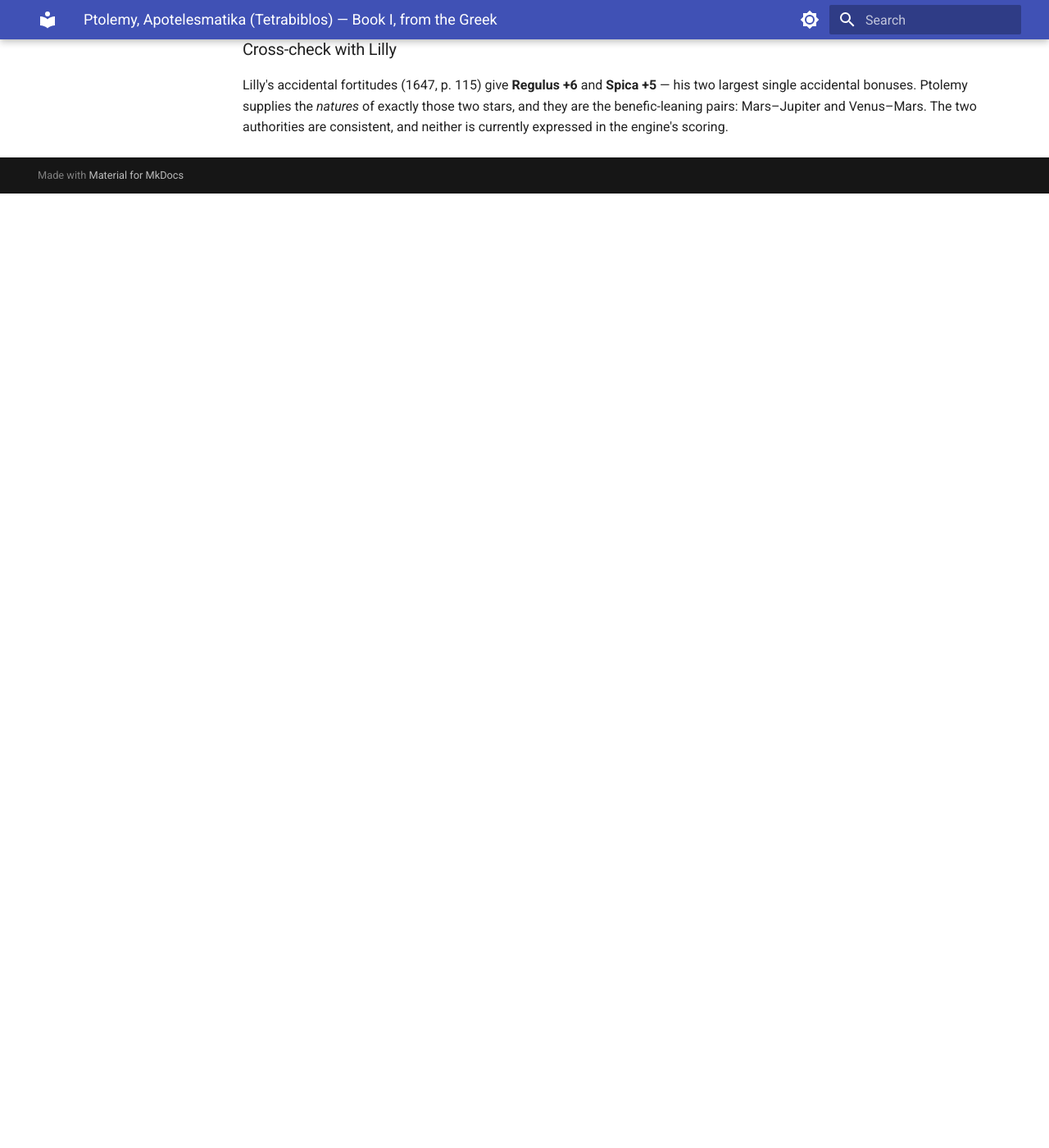
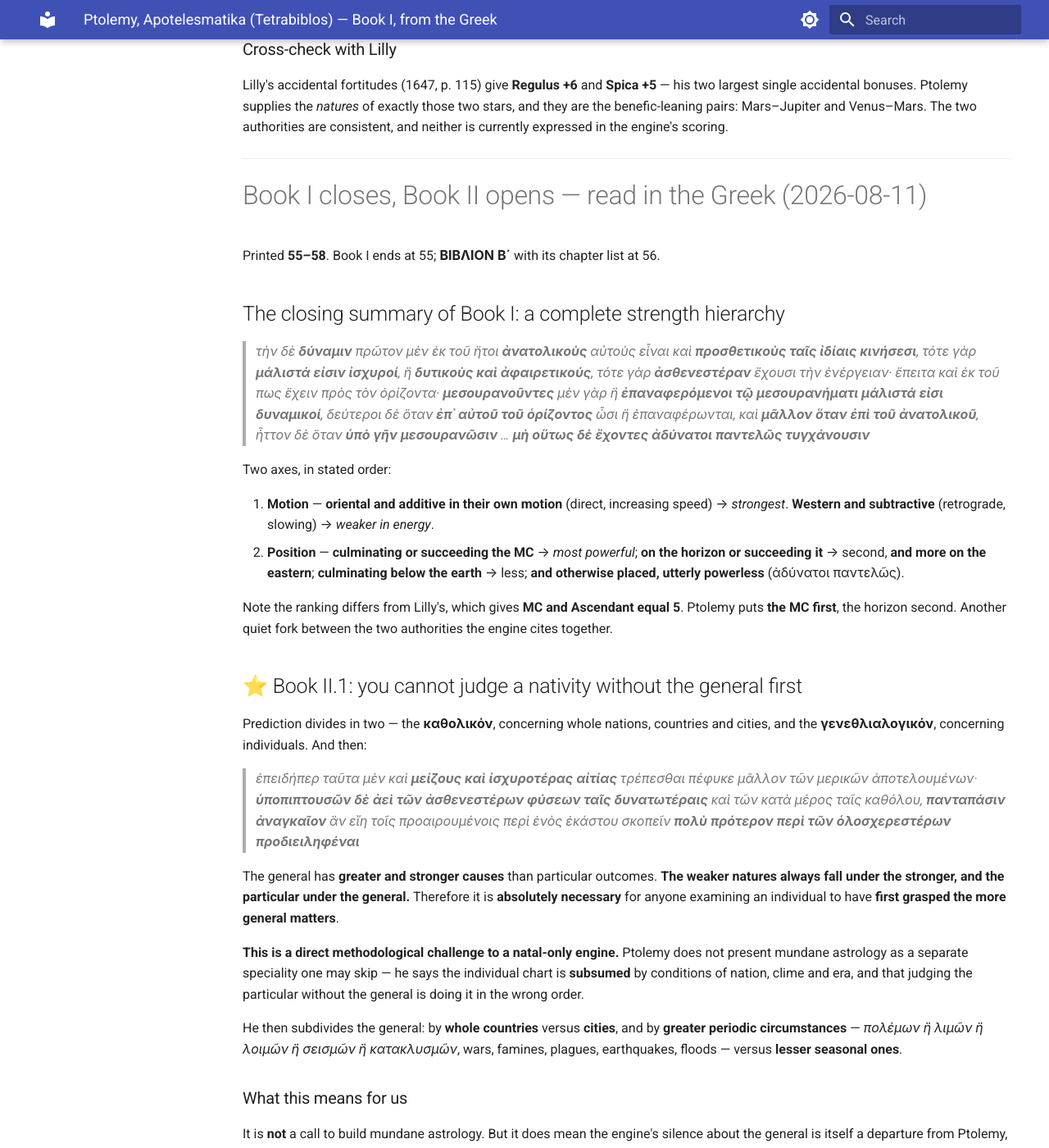
Before and after one commit to Bender1011001/traditional-astrology-engine, an MkDocs documentation site: the page built from docs/sources/ptolemy_greek_book1.md, in a window 1280 px wide and 1400 px high, scrolled down 49311 px. Shown: the whole window at 82% size. Built offline with MkDocs 1.6.1 and Material for MkDocs 9.7.7, drawn with Linux system fonts in a browser that asks for light colours; before the commit the page ends 49547 px from its top, so only the background shows below that; some of the changed text lies outside the part shown.

Commit message:
Book I closes with a strength hierarchy; Book II.1 challenges natal-only judgment
Printed 55-58.

Book I's closing summary gives a complete accidental-strength hierarchy
on two axes in stated order. Motion first: oriental and additive in
their own motion are strongest, western and subtractive have weaker
energy. Then position: culminating or succeeding the MC most powerful,
on the horizon or succeeding it second and more so on the eastern,
culminating below the earth less, and otherwise placed "adynatoi
pantelos", utterly powerless.

That ranking differs from Lilly's, which gives MC and Ascendant an
equal 5. Ptolemy puts the MC first and the horizon second. Another
quiet fork between two authorities the engine cites together.

Book II.1 then divides prediction into the katholikon, concerning
nations and cities, and the genethlialogikon, concerning individuals -
and makes a claim that bears directly on a natal-only engine. The
general has greater and stronger causes; the weaker natures always fall
under the stronger and the particular under the general; therefore it
is PANTAPASIN ANANKAION, absolutely necessary, for anyone examining an
individual to have first grasped the more general matters.

He does not present mundane astrology as an optional speciality. He
says the individual chart is subsumed by conditions of nation, clime
and era, and that judging the particular without the general is doing
it in the wrong order.

Not a call to build mundane astrology. But the engine's silence about
the general is a departure from Ptolemy that he flags with stronger
language than he uses for most of his own techniques. The cheap honest
version is one sentence in the method section: Ptolemy holds a nativity
is subsumed by the conditions of its place and time, so a natal reading
taken alone is partial by his own standard.

Book II's full chapter list is recorded. It is mundane and
meteorological throughout and backs no registered natal rule, so
skipping it is a defensible scope choice rather than an oversight - now
documented as such rather than left as an unexamined gap.

Co-Authored-By: Claude Opus 5 <noreply@anthropic.com>

```diff
--- a/docs/sources/ptolemy_greek_book1.md
+++ b/docs/sources/ptolemy_greek_book1.md
@@ -1371,3 +1371,44 @@ The natures are consistently given as **one primary and one qualified secondary*
 ### Cross-check with Lilly
 
 Lilly's accidental fortitudes (1647, p. 115) give **Regulus +6** and **Spica +5** — his two largest single accidental bonuses. Ptolemy supplies the *natures* of exactly those two stars, and they are the benefic-leaning pairs: Mars–Jupiter and Venus–Mars. The two authorities are consistent, and neither is currently expressed in the engine's scoring.
+
+---
+
+# Book I closes, Book II opens — read in the Greek (2026-08-11)
+
+Printed **55–58**. Book I ends at 55; **ΒΙΒΛΙΟΝ Β΄** with its chapter list at 56.
+
+## The closing summary of Book I: a complete strength hierarchy
+
+> *τὴν δὲ **δύναμιν** πρῶτον μὲν ἐκ τοῦ ἤτοι **ἀνατολικοὺς** αὐτοὺς εἶναι καὶ **προσθετικοὺς ταῖς ἰδίαις κινήσεσι**, τότε γὰρ **μάλιστά εἰσιν ἰσχυροί**, ἢ **δυτικοὺς καὶ ἀφαιρετικούς**, τότε γὰρ **ἀσθενεστέραν** ἔχουσι τὴν ἐνέργειαν· ἔπειτα καὶ ἐκ τοῦ πως ἔχειν πρὸς τὸν ὁρίζοντα· **μεσουρανοῦντες** μὲν γὰρ ἢ **ἐπαναφερόμενοι τῷ μεσουρανήματι μάλιστά εἰσι δυναμικοί**, δεύτεροι δὲ ὅταν **ἐπ᾽ αὐτοῦ τοῦ ὁρίζοντος** ὦσι ἢ ἐπαναφέρωνται, καὶ **μᾶλλον ὅταν ἐπὶ τοῦ ἀνατολικοῦ**, ἧττον δὲ ὅταν **ὑπὸ γῆν μεσουρανῶσιν** … **μὴ οὕτως δὲ ἔχοντες ἀδύνατοι παντελῶς τυγχάνουσιν***
+
+Two axes, in stated order:
+
+1. **Motion** — **oriental and additive in their own motion** (direct, increasing speed) → *strongest*. **Western and subtractive** (retrograde, slowing) → *weaker in energy*.
+2. **Position** — **culminating or succeeding the MC** → *most powerful*; **on the horizon or succeeding it** → second, **and more on the eastern**; **culminating below the earth** → less; **and otherwise placed, utterly powerless** (ἀδύνατοι παντελῶς).
+
+Note the ranking differs from Lilly's, which gives **MC and Ascendant equal 5**. Ptolemy puts **the MC first**, the horizon second. Another quiet fork between the two authorities the engine cites together.
+
+## ⭐ Book II.1: you cannot judge a nativity without the general first
+
+Prediction divides in two — the **καθολικόν**, concerning whole nations, countries and cities, and the **γενεθλιαλογικόν**, concerning individuals. And then:
+
+> *ἐπειδήπερ ταῦτα μὲν καὶ **μείζους καὶ ἰσχυροτέρας αἰτίας** τρέπεσθαι πέφυκε μᾶλλον τῶν μερικῶν ἀποτελουμένων· **ὑποπιπτουσῶν δὲ ἀεὶ τῶν ἀσθενεστέρων φύσεων ταῖς δυνατωτέραις** καὶ τῶν κατὰ μέρος ταῖς καθόλου, **πανταπάσιν ἀναγκαῖον** ἂν εἴη τοῖς προαιρουμένοις περὶ ἑνὸς ἑκάστου σκοπεῖν **πολὺ πρότερον περὶ τῶν ὁλοσχερεστέρων προδιειληφέναι***
+
+The general has **greater and stronger causes** than particular outcomes. **The weaker natures always fall under the stronger, and the particular under the general.** Therefore it is **absolutely necessary** for anyone examining an individual to have **first grasped the more general matters**.
+
+**This is a direct methodological challenge to a natal-only engine.** Ptolemy does not present mundane astrology as a separate speciality one may skip — he says the individual chart is **subsumed** by conditions of nation, clime and era, and that judging the particular without the general is doing it in the wrong order.
+
+He then subdivides the general: by **whole countries** versus **cities**, and by **greater periodic circumstances** — *πολέμων ἢ λιμῶν ἢ λοιμῶν ἢ σεισμῶν ἢ κατακλυσμῶν*, wars, famines, plagues, earthquakes, floods — versus **lesser seasonal ones**.
+
+### What this means for us
+
+It is **not** a call to build mundane astrology. But it does mean the engine's silence about the general is itself a departure from Ptolemy, and one he flags as *πανταπάσιν ἀναγκαῖον*, absolutely necessary — stronger language than he uses for most of his own techniques.
+
+The cheap, honest version is a sentence in the method section: **Ptolemy holds that a nativity is subsumed by the conditions of its place and time, and that a natal reading taken alone is therefore partial by his own standard.** That is more interesting than silence, costs nothing to compute, and is the kind of intellectual honesty the rest of this project already practises.
+
+### Book II's contents, for the record
+
+α΄ division of general inquiry · β΄ characteristics of whole climes · γ΄ familiarity of regions with the triangles and stars · δ΄ regions belonging to each sign · ε΄ method of prediction for general events · ϛ΄ classification of countries affected · ζ΄ timing · η΄ the class of those affected · θ΄ quality of the effect · ι΄ colours of eclipses and comets · ια΄ the new moon of the year · ιβ΄–ιδ΄ weather and meteorological signs.
+
+Book II is **mundane and meteorological throughout** and backs no registered natal rule. Recorded so that a future reader knows its contents without re-deriving them, and knows that skipping it is a defensible scope choice rather than an oversight.
```
